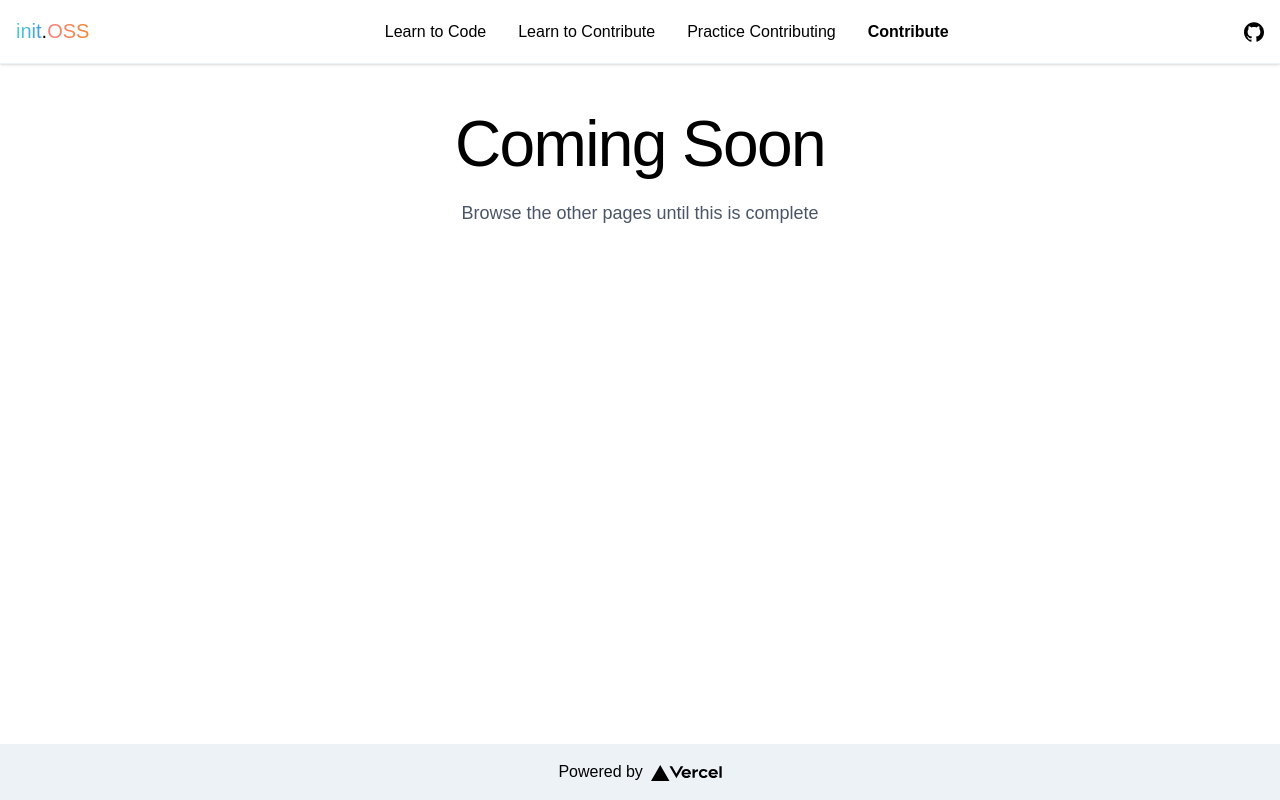
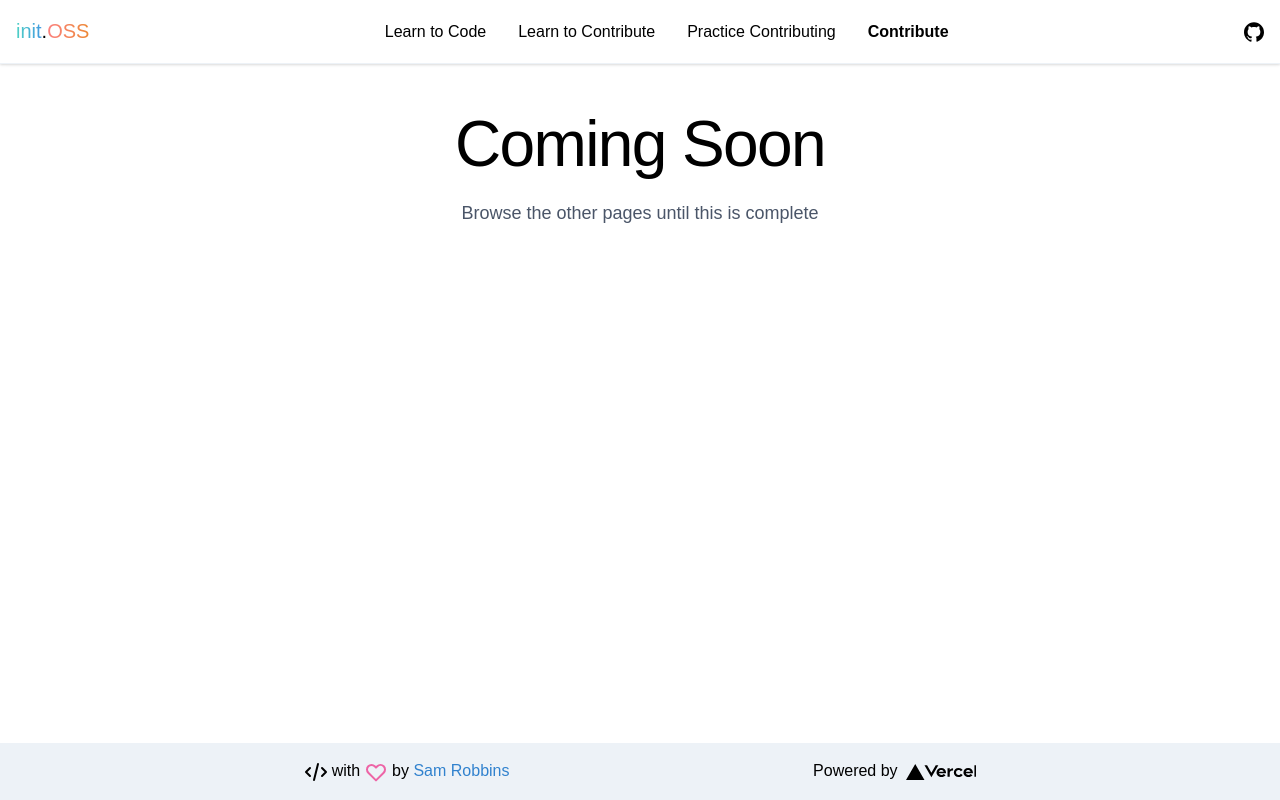
Before and after one commit to samrobbins85/initoss, a Next.js app: page /contribute in a window 1280 px wide. Built offline with nearby package versions, Linux system fonts and the light colour scheme; what @tailwindcss/custom-forms would draw is missing.

Commit message:
Second update to footer

```diff
--- a/components/footer.js
+++ b/components/footer.js
@@ -1,6 +1,44 @@
 export default function Footer() {
 	return (
-		<footer className="w-full bg-gray-200 text-center py-4 footer">
+		<footer className="w-full bg-gray-200 text-center py-4 flex justify-evenly flex-wrap gap-y-2">
+			<div>
+				<svg
+					xmlns="http://www.w3.org/2000/svg"
+					fill="none"
+					viewBox="0 0 24 24"
+					stroke="currentColor"
+					className="h-6 inline-block pr-1"
+				>
+					<path
+						strokeLinecap="round"
+						strokeLinejoin="round"
+						strokeWidth={2}
+						d="M10 20l4-16m4 4l4 4-4 4M6 16l-4-4 4-4"
+					/>
+				</svg>
+				with
+				<svg
+					xmlns="http://www.w3.org/2000/svg"
+					fill="none"
+					viewBox="0 0 24 24"
+					stroke="currentColor"
+					className="h-6 inline-block px-1 stroke-current text-pink-500"
+				>
+					<path
+						strokeLinecap="round"
+						strokeLinejoin="round"
+						strokeWidth={2}
+						d="M4.318 6.318a4.5 4.5 0 000 6.364L12 20.364l7.682-7.682a4.5 4.5 0 00-6.364-6.364L12 7.636l-1.318-1.318a4.5 4.5 0 00-6.364 0z"
+					/>
+				</svg>
+				by{" "}
+				<a
+					href="https://github.com/samrobbins85"
+					className="text-blue-600 hover:underline"
+				>
+					Sam Robbins
+				</a>
+			</div>
 			<a href="https://vercel.com?utm_source=initoss&utm_campaign=oss">
 				<span className="pr-2">Powered by</span>
 				<svg
```
